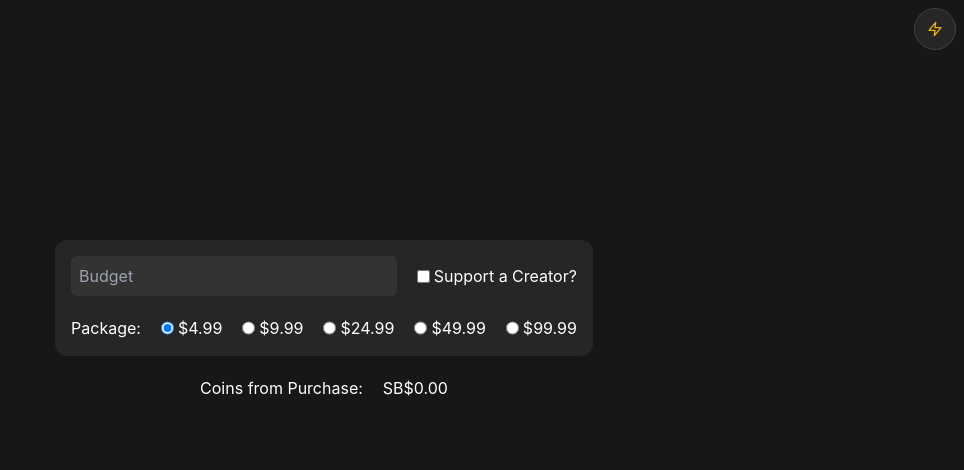
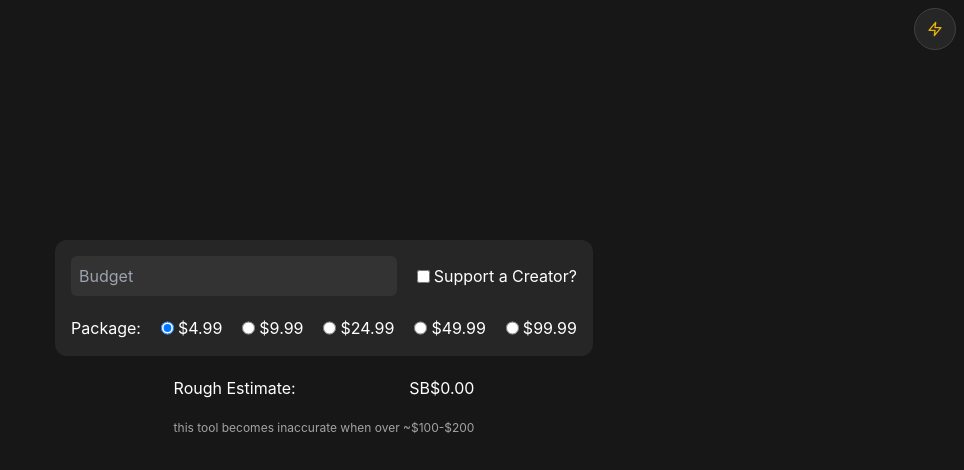
Before and after one commit to misternano/cookiecalculator, a React (Vite) app: page / in a window 1280 px wide. Shown: the top 470 px of the page, without its empty margins (316-1280 px from the left). Built offline with nearby package versions, Linux system fonts and the light colour scheme; no server answers; a web font is replaced by a local one.

Commit message:
meta tags

```diff
--- a/index.html
+++ b/index.html
@@ -6,8 +6,16 @@
   <meta name="viewport" content="width=device-width,initial-scale=1" />
 
   <title>Cookie Calculator</title>
-  <link rel="icon" href="https://nanos.club/flash.png" />
-  <meta name="theme-color" content="#171717" />
+  <link rel="icon" href="/cookie.png" />
+  <meta name="theme-color" content="#3E5F8A" />
+
+  <meta property="og:type" content="website" />
+  <meta property="og:locale" content="en_US" />
+  <meta property="og:site_name" content="cookies.nanos.club" />
+  <meta property="og:title" content="Cookie Calculator" />
+  <meta property="og:description" content="Cookie to coin calculator for Hypixel Skyblock." />
+  <meta property="og:url" content="https://cookies.nanos.club/" />
+  <meta property="og:image" content="https://cookies.nanos.club/cookie.png" />
 
   <meta name="author" content="Nano" />
   <meta name="robots" content="noindex,nofollow" />
--- a/src/App.tsx
+++ b/src/App.tsx
@@ -122,9 +122,12 @@ const App = () => {
 						</label>
 					</div>
 				</form>
-				<div className="flex flex-row gap-5 justify-between">
-					<p>Coins from Purchase:</p>
-					<span>{coinFormat(Math.floor((selectedBundle * purchasable12Pack) * cookiePrice))}</span>
+				<div className="flex flex-col gap-5">
+					<div className="flex flex-row gap-5 justify-between">
+						<p>Rough Estimate:</p>
+						<span>{coinFormat(Math.floor((selectedBundle * purchasable12Pack) * cookiePrice))}</span>
+					</div>
+					<span className="text-xs text-neutral-400">this tool becomes inaccurate when over ~$100-$200</span>
 				</div>
 			</div>
 		</>
```
Also changed, not shown: public/cookie.png (added).
